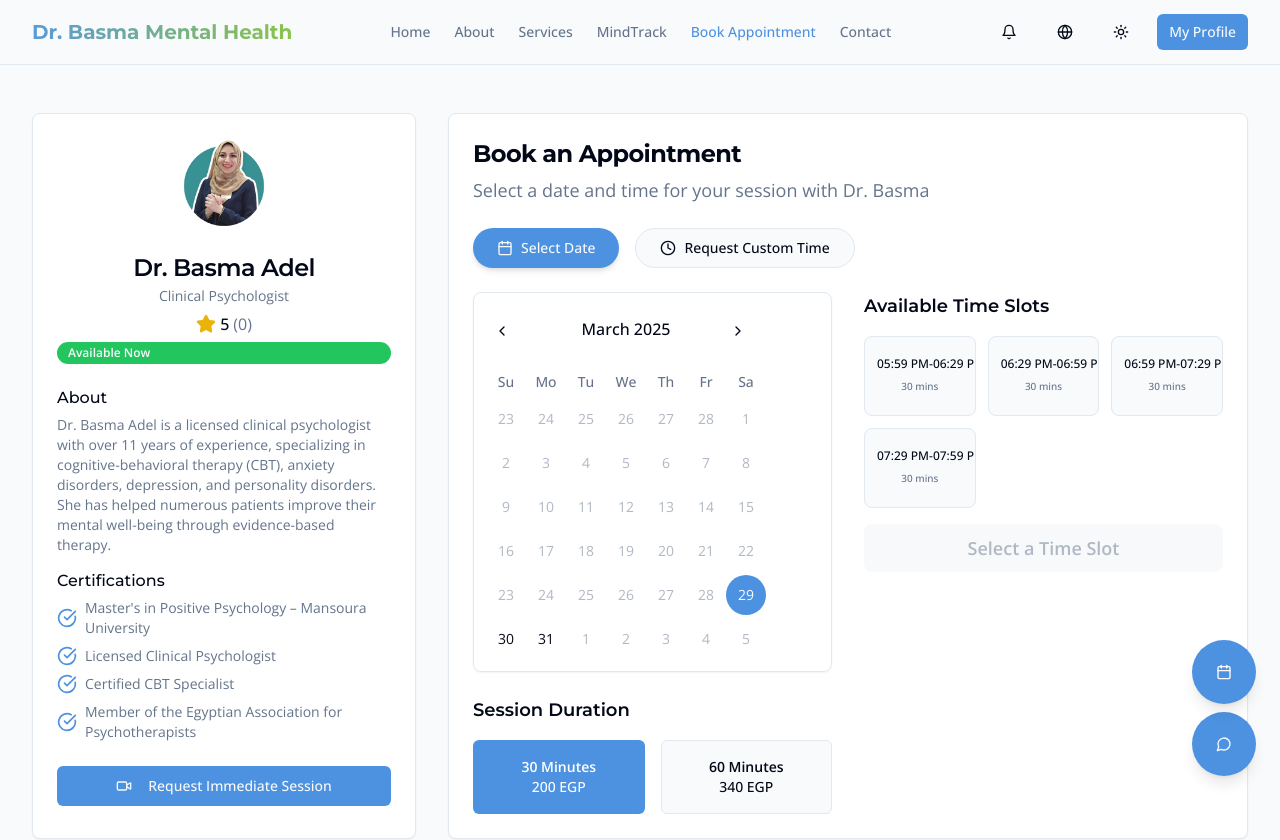
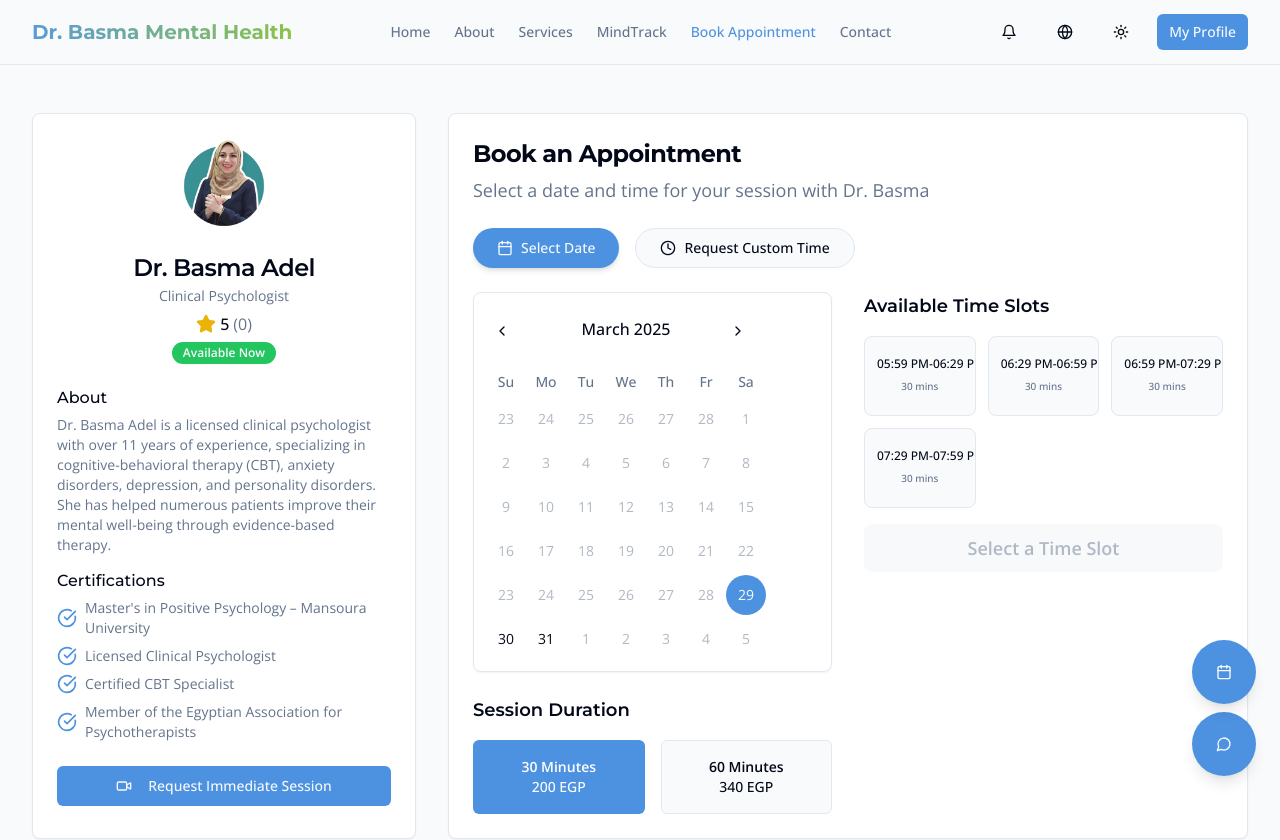
Before and after one commit to nohahatem24/dr-basma-mentalcare, a React (Vite) app: page /book-appointment in a window 1280 px wide. Shown: the top 840 px of the page. Built offline with nearby package versions, Linux system fonts and the light colour scheme.

Commit message:
middleee

```diff
--- a/src/pages/DoctorProfile.tsx
+++ b/src/pages/DoctorProfile.tsx
@@ -337,9 +337,9 @@ const DoctorProfile = () => {
       <div className="container py-8 md:py-12">
         <div className="grid grid-cols-1 lg:grid-cols-3 gap-8">
           <Card className="col-span-1 lg:col-span-1">
-            <CardHeader className="text-center">
+            <CardHeader className="text-center flex flex-col items-center">
               <div className="flex justify-center w-full mb-4">
-                <Avatar className="h-32 w-32 lg:h-24 lg:w-24">
+                <Avatar className="h-32 w-32 lg:h-24 lg:w-24 mx-auto">
                   <img
                     src={doctorImage}
                     alt={doctorInfo.name}
```
